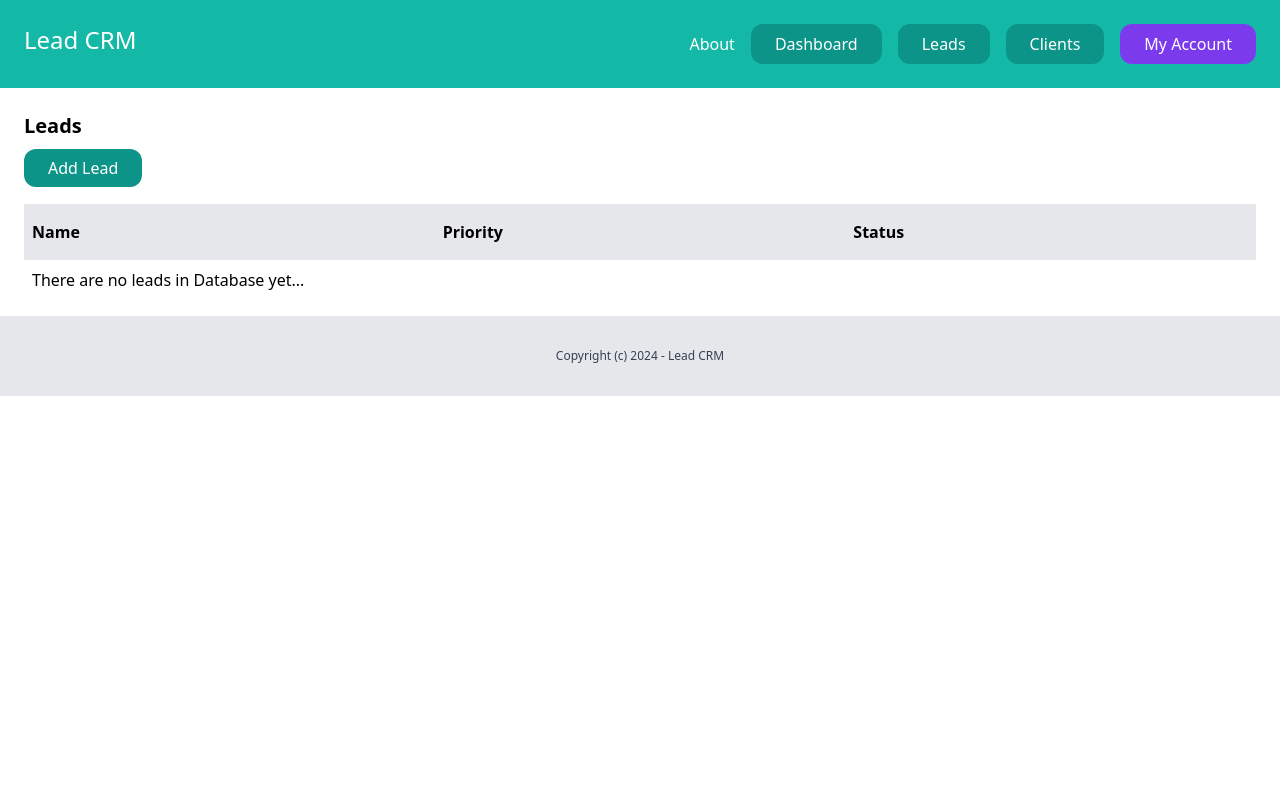
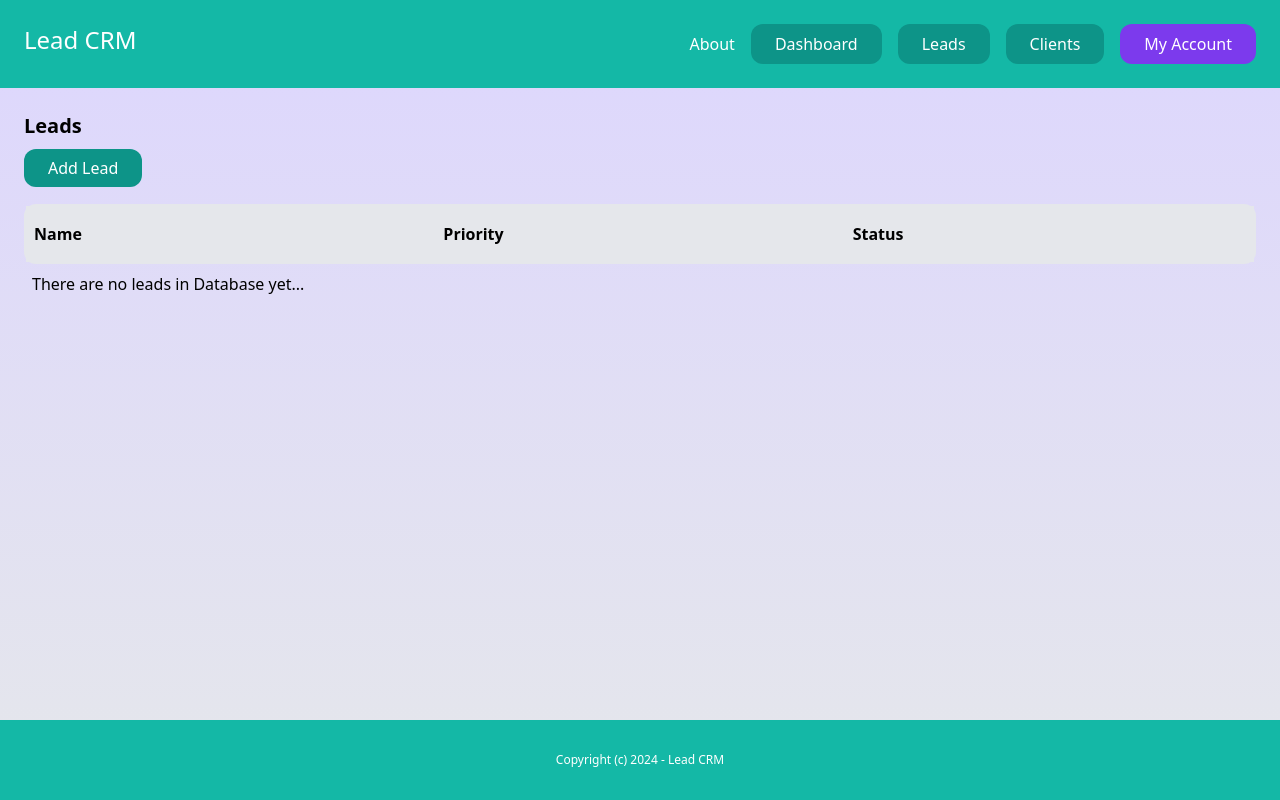
Before and after one commit to Mohshaikh23/Leads-CRM, a Django app: page /dashboard/lead in a window 1280 px wide. Run offline with Django 5.2, Linux system fonts and the light colour scheme; the visitor is signed in with stand-in values (Sample User, id 1); data that the repository does not hold is empty; some libraries are stand-ins or nearby versions.

Commit message:
css  updated

```diff
--- a/leadcrm/core/templates/core/about.html
+++ b/leadcrm/core/templates/core/about.html
@@ -6,6 +6,6 @@
 
 {% block content %}
     <div class="py-6 px-6">
-        <h1 class="text-xl"> About</h1>
+        <h1 class="text-xl font-semibold"> About</h1>
     </div>
 {% endblock %}
--- a/leadcrm/core/templates/core/base.html
+++ b/leadcrm/core/templates/core/base.html
@@ -7,7 +7,7 @@
     <title>{% block title %}{% endblock %}</title>
   </head>
 
-  <body>
+  <body class="bg-gradient-to-b from-violet-200 to-gray-200 h-screen">
     <nav class="py-6 px-6 flex justify-between bg-teal-500">
       <a href="/" class="text-white text-2xl">Lead CRM</a>
 
@@ -67,8 +67,8 @@
 
     {% block content %} {% endblock %}
 
-    <footer class="py-8 text-center bg-gray-200">
-      <p class="text-xs text-gray-700">
+    <footer class="fixed bottom-0 left-0 z-20 w-full py-8 text-center bg-teal-500">
+      <p class="text-xs text-white">
         Copyright (c) 2024 - Lead CRM
       </p>
     </footer>
--- a/leadcrm/core/templates/core/index.html
+++ b/leadcrm/core/templates/core/index.html
@@ -6,6 +6,6 @@
 
 {% block content %}
     <div class="py-6 px-6">
-        <h1 class="text-xl"> Front page</h1>
+        <h1 class="text-xl font-semibold"> Front page</h1>
     </div>
 {% endblock %}
--- a/leadcrm/lead/templates/leads/leads_list.html
+++ b/leadcrm/lead/templates/leads/leads_list.html
@@ -12,21 +12,21 @@ Leads
         <a href="{% url 'add_lead' %}"
             class="py-2 px-6 bg-teal-600 rounded-xl text-white">
             Add Lead
-        </a>
-        <div class='mt-6 flex justify-between'>
+    </a>
+        <div class='mt-6 flex justify-between rounded-xl border-2'>
             <p class="py-4 px-2 bg-gray-200 font-semibold w-full">Name</p>
             <p class="py-4 px-2 bg-gray-200 font-semibold w-full">Priority</p>
             <p class="py-4 px-2 bg-gray-200 font-semibold w-full">Status</p>
         </div>
         {% for lead in leads %}
-            <div class="flex justify-between">
-                <p class="py-2 px-2 w-full {% cycle 'bg-gray-100' ''%}">
+            <div class="flex justify-between bg-white">
+                <p class="py-2 px-2 w-full ">
                     <a href="{% url 'leads_detail' lead.id %}">{{lead.name}}</a>
                 </p>
-                <p class="py-2 px-2 w-full {% cycle 'bg-gray-100' ''%}">
+                <p class="py-2 px-2 w-full ">
                     {{lead.get_priority_display}}
                 </p>
-                <p class="py-2 px-2 w-full {% cycle 'bg-gray-100' ''%}">
+                <p class="py-2 px-2 w-full ">
                     {{lead.get_status_display}}
                 </p>
             </div>
```
Also changed, not shown: leadcrm/clients/templates/clients/clients_list.html (+4 -4 lines), leadcrm/dashboard/templates/dashboard/dashboard.html (+20 -9 lines).
